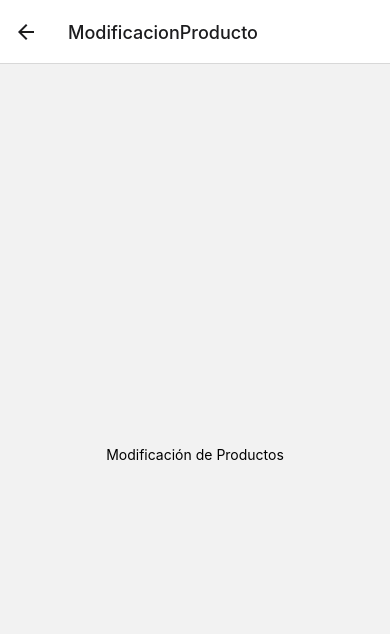
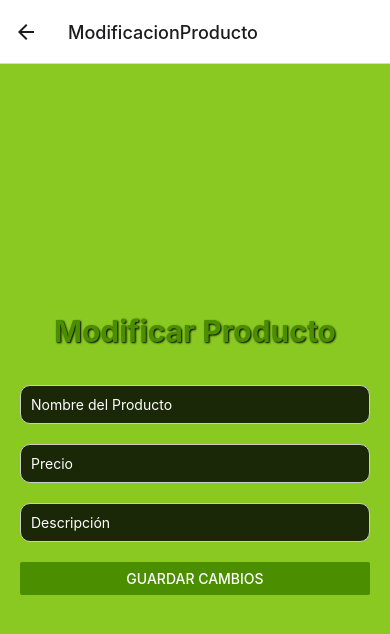
Before and after one commit to Aldanaaa8/AppMyE, a React Native app: screen /ModificacionProducto in a window 390 px wide. Shown: the top 634 px of the page. Built offline with nearby package versions, Linux system fonts and the light colour scheme.

Commit message:
Descripción de los cambios

```diff
--- a/package.json
+++ b/package.json
@@ -20,8 +20,8 @@
     "react-dom": "18.2.0",
     "react-native": "0.74.5",
     "react-native-gesture-handler": "^2.20.0",
-    "react-native-safe-area-context": "^4.10.5",
-    "react-native-screens": "^3.31.1",
+    "react-native-safe-area-context": "^4.11.1",
+    "react-native-screens": "^3.34.0",
     "react-native-svg": "15.2.0",
     "react-native-web": "~0.19.10"
   },
--- a/screens/ModificacionProducto.js
+++ b/screens/ModificacionProducto.js
@@ -1,19 +1,104 @@
-import React from 'react';
-import { View, Text, StyleSheet } from 'react-native';
+import React, { useState } from 'react';
+import { View, TextInput, Button, Text, StyleSheet, Alert, Image } from 'react-native';
 
-export default function ModificacionProducto() {
+
+const ModificacionProducto = () => {
+  const [productName, setProductName] = useState('');
+  const [price, setPrice] = useState('');
+  const [description, setDescription] = useState('');
+  const [errorMessage, setErrorMessage] = useState('');
+
+  const handleSave = async () => {
+    if (!productName || !price) {
+      setErrorMessage('Por favor, completa todos los campos.');
+      return;
+    }
+
+    if (isNaN(price)) {
+      setErrorMessage('El precio debe ser un número válido.');
+      return;
+    }
+
+    try {
+      const productData = {
+        name: productName,
+        price: parseFloat(price),
+        description,
+      };
+      await AsyncStorage.setItem('@producto_modificado', JSON.stringify(productData));
+      Alert.alert('Éxito', 'Producto modificado correctamente');
+      setErrorMessage('');
+    } catch (error) {
+      console.error('Error al guardar los datos', error);
+      Alert.alert('Error', 'No se pudo modificar el producto.');
+    }
+  };
+
   return (
     <View style={styles.container}>
-      <Text>Modificación de Productos</Text>
-      {/* Aquí puedes agregar el formulario o la funcionalidad para modificar productos */}
+      <Text style={styles.label}>Modificar Producto</Text>
+
+      <TextInput
+        style={styles.input}
+        placeholder="Nombre del Producto"
+        value={productName}
+        onChangeText={setProductName}
+      />
+
+      <TextInput
+        style={styles.input}
+        placeholder="Precio"
+        keyboardType="numeric"
+        value={price}
+        onChangeText={setPrice}
+      />
+
+      <TextInput
+        style={styles.input}
+        placeholder="Descripción"
+        value={description}
+        onChangeText={setDescription}
+      />
+
+      <Button title="Guardar Cambios" onPress={handleSave} color="#4B8E00" />
+
+      {errorMessage ? <Text style={styles.error}>{errorMessage}</Text> : null}
     </View>
   );
-}
+};
 
 const styles = StyleSheet.create({
   container: {
     flex: 1,
+    padding: 20,
     justifyContent: 'center',
-    alignItems: 'center',
+    backgroundColor: '#89C922', // Fondo verde
+  },
+  label: {
+    fontSize: 30,
+    marginBottom: 36,
+    textAlign: 'center',
+    color: '#4B8E00',
+    fontWeight: 'bold', // Negrita
+    textShadowColor: '#000', // Sombra del texto
+    textShadowOffset: { width: 1, height: 1 }, // Desplazamiento de la sombra
+    textShadowRadius: 2, // Radio de la sombra
+  },
+
+  input: {
+    borderWidth: 1,
+    borderColor: '#ccc',
+    padding: 10,
+    marginBottom: 20,
+    borderRadius: 10,
+    backgroundColor: 'rgba(0, 0, 0, 0.8)', // Negro con transparencia
+    color: '#FFF', // Texto blanco
+  },
+  error: {
+    color: 'red',
+    textAlign: 'center',
+    marginBottom: 10,
   },
 });
+
+export default ModificacionProducto;
```
Also changed, not shown: 1 other file (tests, documents, lock files or other folders).
